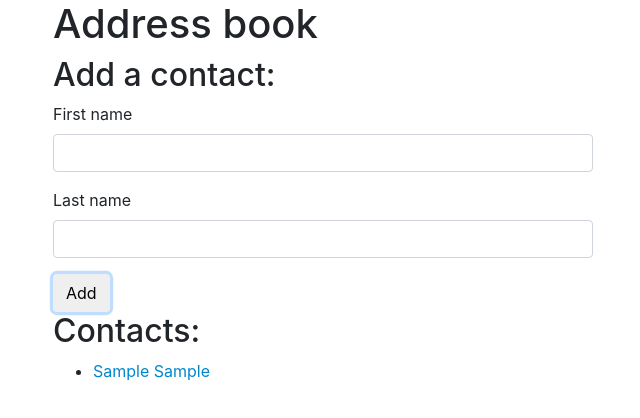
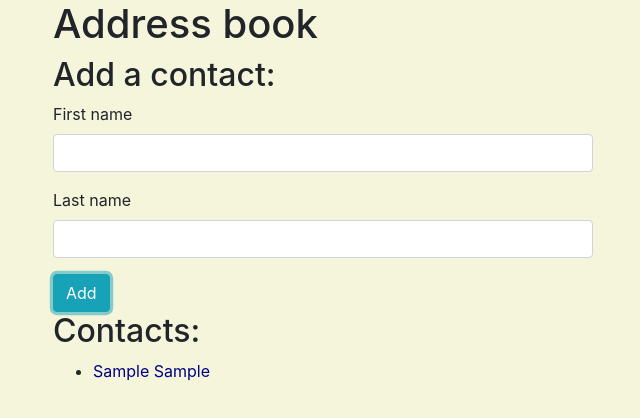
Before and after one commit to scottafraser/address, a plain HTML site: page index.html in a window 1280 px wide. Both pictures are taken after typing "Sample", "Sample" into the empty fields and a click on the button "Add". Shown: the whole page, without its empty margins (32-672 px from the left). Drawn offline with nearby package versions, Linux system fonts and the light colour scheme.

Commit message:
add CSS styling

```diff
--- a/css/styles.css
+++ b/css/styles.css
@@ -4,9 +4,14 @@
 
 .contact {
   cursor: pointer;
-  color: #0088cc;
+  color: navy;
 }
 
 .contact:hover {
   text-decoration: underline;
 }
+
+
+body {
+  background-color: beige;
+}
--- a/index.html
+++ b/index.html
@@ -27,7 +27,7 @@
               <input type="text" class="form-control" id="new-last-name">
             </div>
 
-            <button type="submit" class="btn">Add</button>
+            <button type="submit" class="btn btn-info">Add</button>
           </form>
 
           <h2>Contacts:</h2>
```
